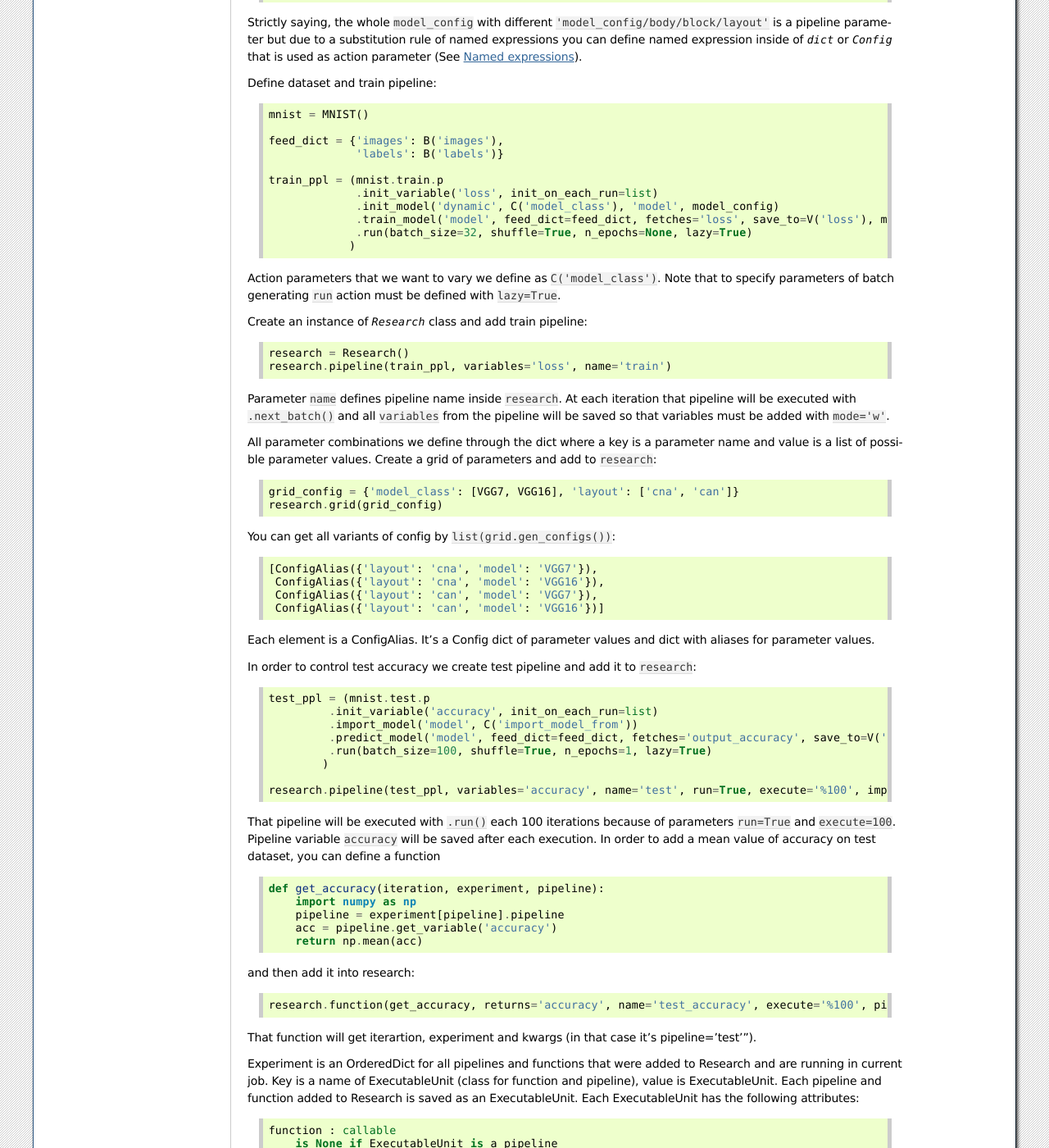
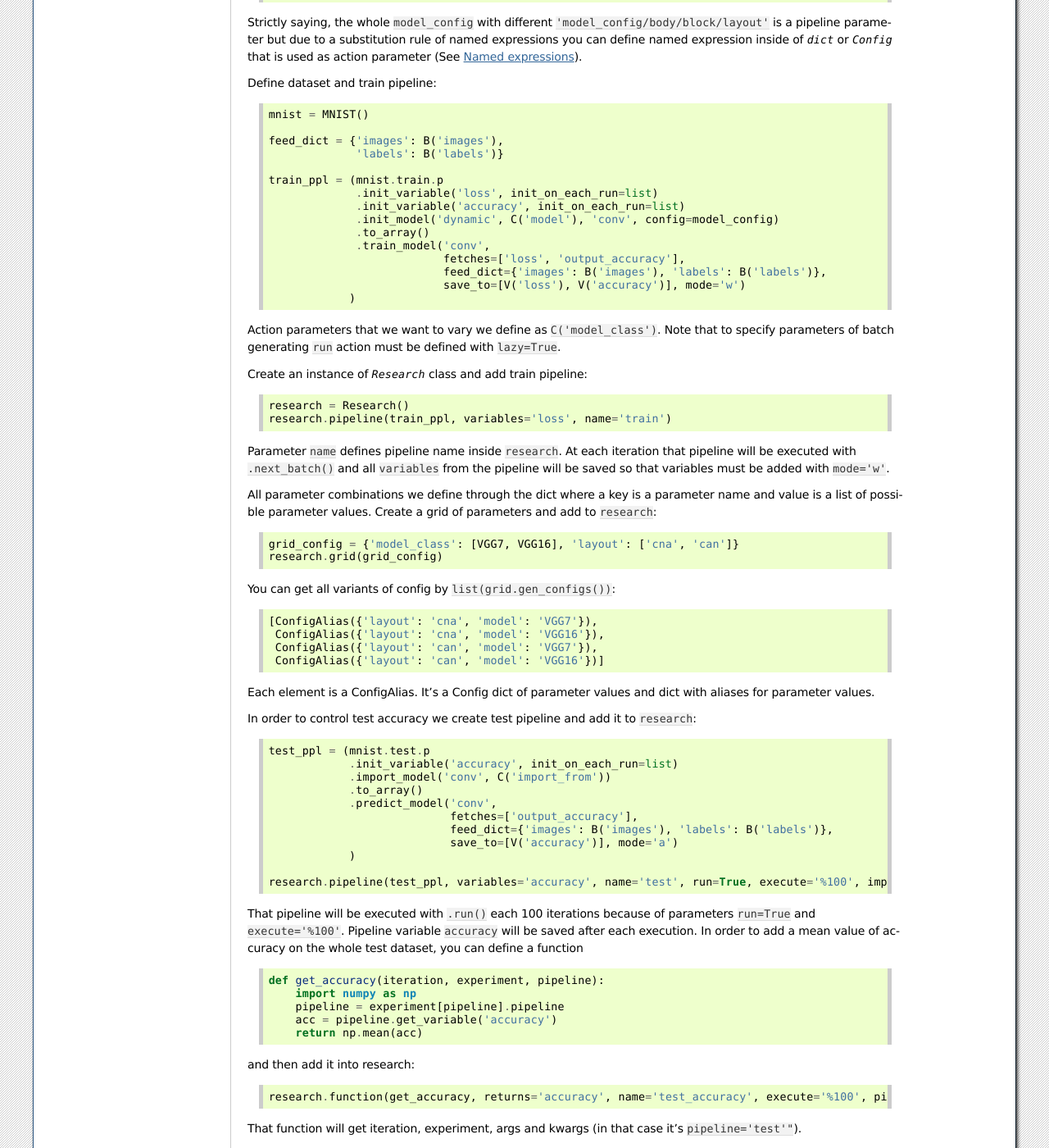
Before and after one commit to analysiscenter/batchflow, a Sphinx documentation site: the page built from docs/intro/research.rst, in a window 1280 px wide and 1400 px high, scrolled down 573 px. Shown: the whole window at 82% size. Built offline with Sphinx 7.4.7, drawn with Linux system fonts in a browser that asks for light colours; some of the changed text lies outside the part shown.

Commit message:
update docs

```diff
--- a/docs/intro/research.rst
+++ b/docs/intro/research.rst
@@ -43,9 +43,13 @@ Define dataset and train pipeline:
 
     train_ppl = (mnist.train.p
                  .init_variable('loss', init_on_each_run=list)
-                 .init_model('dynamic', C('model_class'), 'model', model_config)
-                 .train_model('model', feed_dict=feed_dict, fetches='loss', save_to=V('loss'), mode='w')
-                 .run(batch_size=32, shuffle=True, n_epochs=None, lazy=True)
+                 .init_variable('accuracy', init_on_each_run=list)
+                 .init_model('dynamic', C('model'), 'conv', config=model_config)
+                 .to_array()
+                 .train_model('conv',
+                              fetches=['loss', 'output_accuracy'],
+                              feed_dict={'images': B('images'), 'labels': B('labels')},
+                              save_to=[V('loss'), V('accuracy')], mode='w')
                 )
 
 Action parameters that we want to vary we define as ``C('model_class')``. Note that to specify parameters of batch generating
@@ -70,7 +74,7 @@ Create a grid of parameters and add to ``research``:
 
 You can get all variants of config by ``list(grid.gen_configs())``:
 
-.. code-block:: python
+::
 
     [ConfigAlias({'layout': 'cna', 'model': 'VGG7'}),
      ConfigAlias({'layout': 'cna', 'model': 'VGG16'}),
@@ -84,15 +88,18 @@ In order to control test accuracy we create test pipeline and add it to ``resear
 .. code-block:: python
 
     test_ppl = (mnist.test.p
-             .init_variable('accuracy', init_on_each_run=list)
-             .import_model('model', C('import_model_from'))
-             .predict_model('model', feed_dict=feed_dict, fetches='output_accuracy', save_to=V('accuracy'), mode='a')
-             .run(batch_size=100, shuffle=True, n_epochs=1, lazy=True)
-            )
+                .init_variable('accuracy', init_on_each_run=list)
+                .import_model('conv', C('import_from'))
+                .to_array()
+                .predict_model('conv',
+                               fetches=['output_accuracy'],
+                               feed_dict={'images': B('images'), 'labels': B('labels')},
+                               save_to=[V('accuracy')], mode='a')
+                )
 
-    research.pipeline(test_ppl, variables='accuracy', name='test', run=True, execute='%100', import_model_from='train')
+    research.pipeline(test_ppl, variables='accuracy', name='test', run=True, execute='%100', import_model='train')
 
-That pipeline will be executed with ``.run()`` each 100 iterations because of parameters ``run=True``  and ``execute=100``. Pipeline variable ``accuracy`` will be saved after each execution. In order to add a mean value of accuracy on test dataset, you can define a function
+That pipeline will be executed with ``.run()`` each 100 iterations because of parameters ``run=True``  and ``execute='%100'``. Pipeline variable ``accuracy`` will be saved after each execution. In order to add a mean value of accuracy on the whole test dataset, you can define a function
 
 .. code-block:: python
 
@@ -108,11 +115,11 @@ and then add it into research:
 
     research.function(get_accuracy, returns='accuracy', name='test_accuracy', execute='%100', pipeline='test')
 
-That function will get iterartion, experiment and kwargs (in that case it's pipeline='test'").
+That function will get iteration, experiment, args and kwargs (in that case it's ``pipeline='test'"``).
 
 Experiment is an OrderedDict for all pipelines and functions that were added to Research and are running in current job. Key is a name of ExecutableUnit (class for function and pipeline), value is ExecutableUnit. Each pipeline and function added to Research is saved as an ExecutableUnit. Each ExecutableUnit has the following attributes:
 
-.. code-block:: python
+::
 
     function : callable
         is None if ExecutableUnit is a pipeline
@@ -135,8 +142,8 @@ Experiment is an OrderedDict for all pipelines and functions that were added to
     kwargs : dict()
 
 
-Note that we use ``C('import_model_from')`` in ``import_model`` action and add test pipeline with parameter ``import_model_from='train'``.
-All ``kwargs`` in ``add_pipeline`` are used to define parameters that depend on another pipeline in the same way.
+Note that we use ``C('import_model')`` in ``import_model`` action and add test pipeline with parameter ``import_model='train'``.
+All ``kwargs`` in ``pipeline`` are used to define parameters that depend on another pipeline in the same way.
 
 Method ``run`` starts computations:
 
@@ -185,7 +192,7 @@ Then define research in the following way:
 
     research = (Research()
         .pipeline(root_pipeline=train_root, branch_pipeline=train_branch, variables='loss', name='train')
-        .pipeline(test_ppl, variables='accuracy', name='test', run=True, execute='%100', import_model_from='train')
+        .pipeline(test_ppl, variables='accuracy', name='test', run=True, execute='%100', import_model='train')
         .grid(grid)
         .function(get_accuracy, returns='accuracy', name='test_accuracy', execute='%100', pipeline='test')
     )
@@ -215,6 +222,7 @@ By default if unit has varaibles or returns then results will be dumped at last
     research.run(n_reps=2, n_iters=1000, workers=2, branches=2, gpu=[0,1,2,3], name='my_research', progress_bar=True)
 
 First worker will execute two branches on gpu 0 and 1 and the second on the 2 and 3.
+
 API
 ---
 
```
